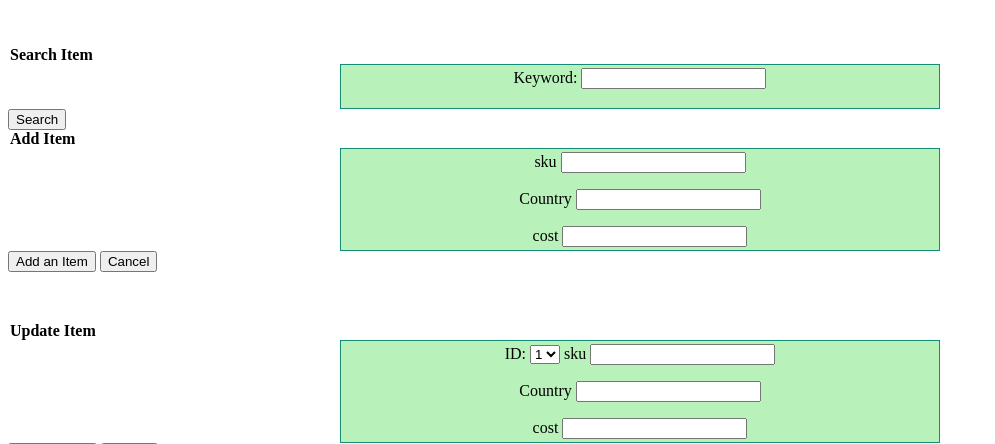
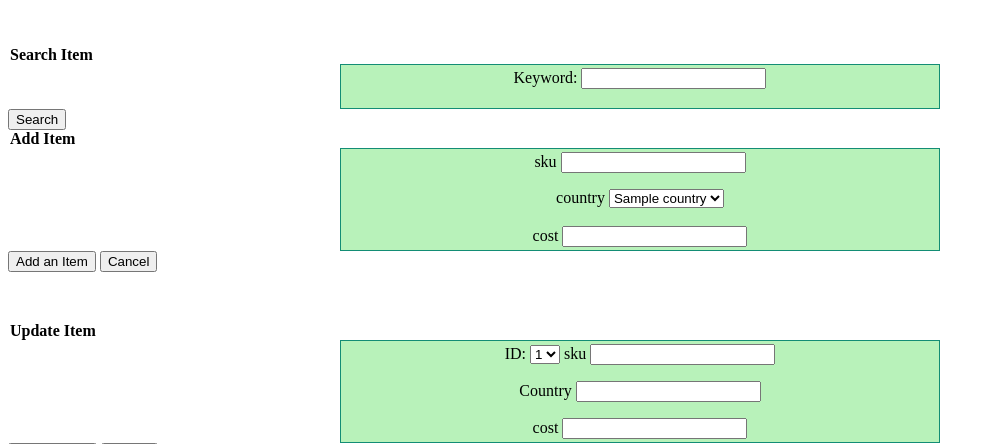
Before and after one commit to williamgl/CS340, a Flask app: template templates/inventory.html in a window 1280 px wide. Shown: the part 178-622 px from the top of the page, without its empty margins (0-995 px from the left). Run offline with Flask 2, Linux system fonts and the light colour scheme; the template is opened without the code that fills it: most values are stand-ins (such as "Sample title", 1, 10 or a date in 2020).

Commit message:
create added

```diff
--- a/app.py
+++ b/app.py
@@ -95,15 +95,25 @@ def inventory():
         mycursor = my_db.cursor()
         mycursor.execute("SELECT * FROM Items")
         myresult = mycursor.fetchall()
-        return render_template("inventory.html", myresult=myresult)
+        mycursor.execute("SELECT * FROM Countries")
+        countries = mycursor.fetchall()
+        return render_template("inventory.html", myresult=myresult, countries=countries)
     elif request.method == 'POST':
         sku = request.form.get("sku")
         country_code = request.form.get("country_code")
         cost = request.form.get("cost")
         mycursor = my_db.cursor()
+
+        sql2 = "INSERT INTO Items (sku, country_code_of_origin, cost) VALUES (%s, %s, %s)"
+        val2= (sku,country_code,cost)
+        mycursor.execute(sql2, val2)
+        my_db.commit()
+
         mycursor.execute("SELECT * FROM Items")
         myresult = mycursor.fetchall()
-        return render_template("inventory.html", myresult=myresult)
+        mycursor.execute("SELECT * FROM Countries")
+        countries = mycursor.fetchall()
+        return render_template("inventory.html", myresult=myresult, countries=countries)
 
 
 @app.route('/orders',methods = ['POST', 'GET'])
--- a/templates/customers.html
+++ b/templates/customers.html
@@ -52,8 +52,8 @@
         <legend><strong>Add Customer</strong></legend>
         <form action="/customers" method="post">
             <fieldset class="fields">
-              <label> First Name </label> <input type="text" name="first_name">
-              <label> Last Name </label> <input type="text" name="last_name"><p></p>
+              <label> First Name </label> <input type="text" name="first_name" required>
+              <label> Last Name </label> <input type="text" name="last_name" required><p></p>
               <label> email(Optional) </label> <input type="text" name="email"><p></p>
               <label> Phone(Optional) </label> <input type="text" name="phone"><p></p>
           </fieldset>
--- a/templates/inventory.html
+++ b/templates/inventory.html
@@ -51,7 +51,14 @@
         <form action="/inventory" method="post">
           <fieldset class="fields">
               <label> sku </label> <input type="text" name="sku"><p></p>
-              <label> Country </label> <input type="text" name="country_code"><p></p>
+              <label> country </label>
+              <select name="country_code" id="ids">
+                {% for country in countries%}
+                <option value={{country[2]}}>{{country[1]}}</option>
+                {%endfor%}
+              </select>
+              <br>
+              <br>
               <label> cost </label> <input type="text" name="cost">
           </fieldset>
           <input class="btn" type="submit" value="Add an Item">
```
